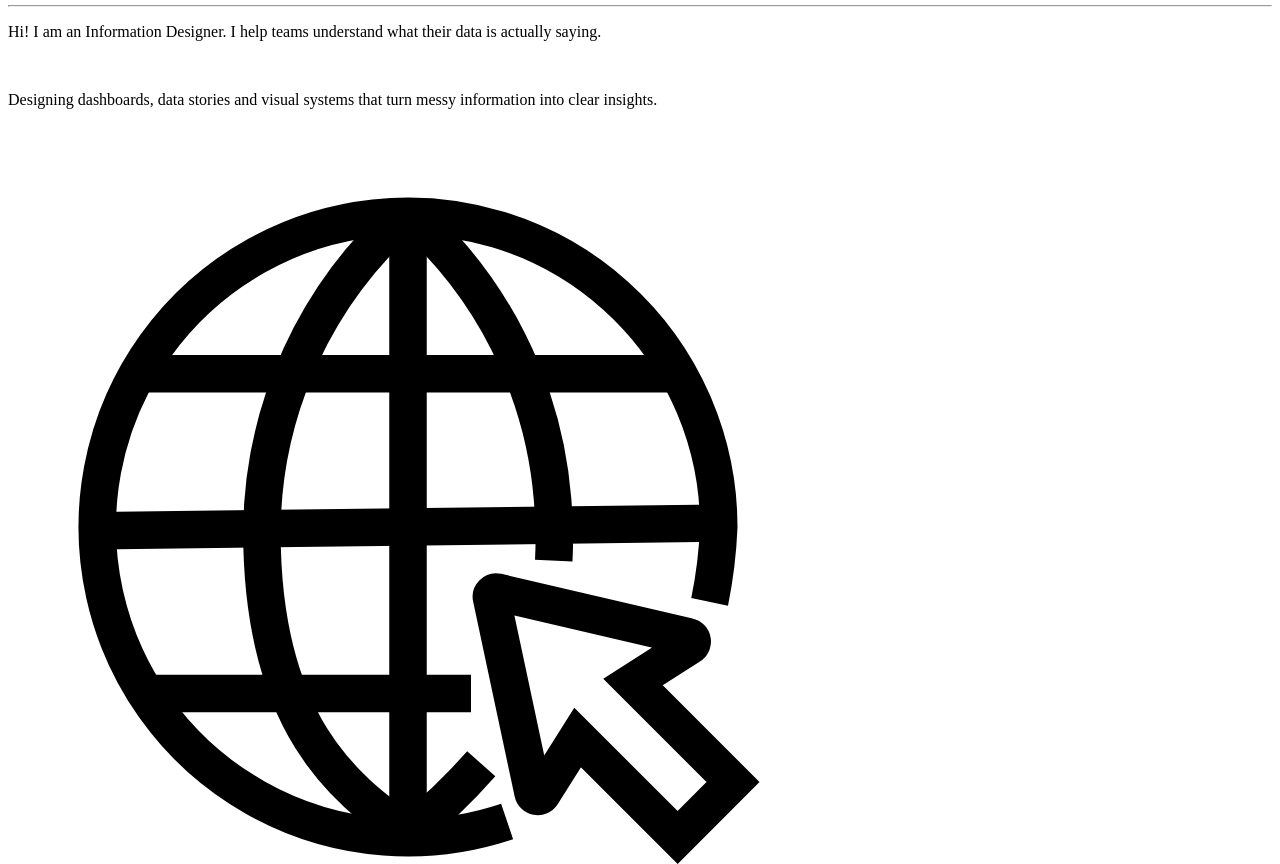
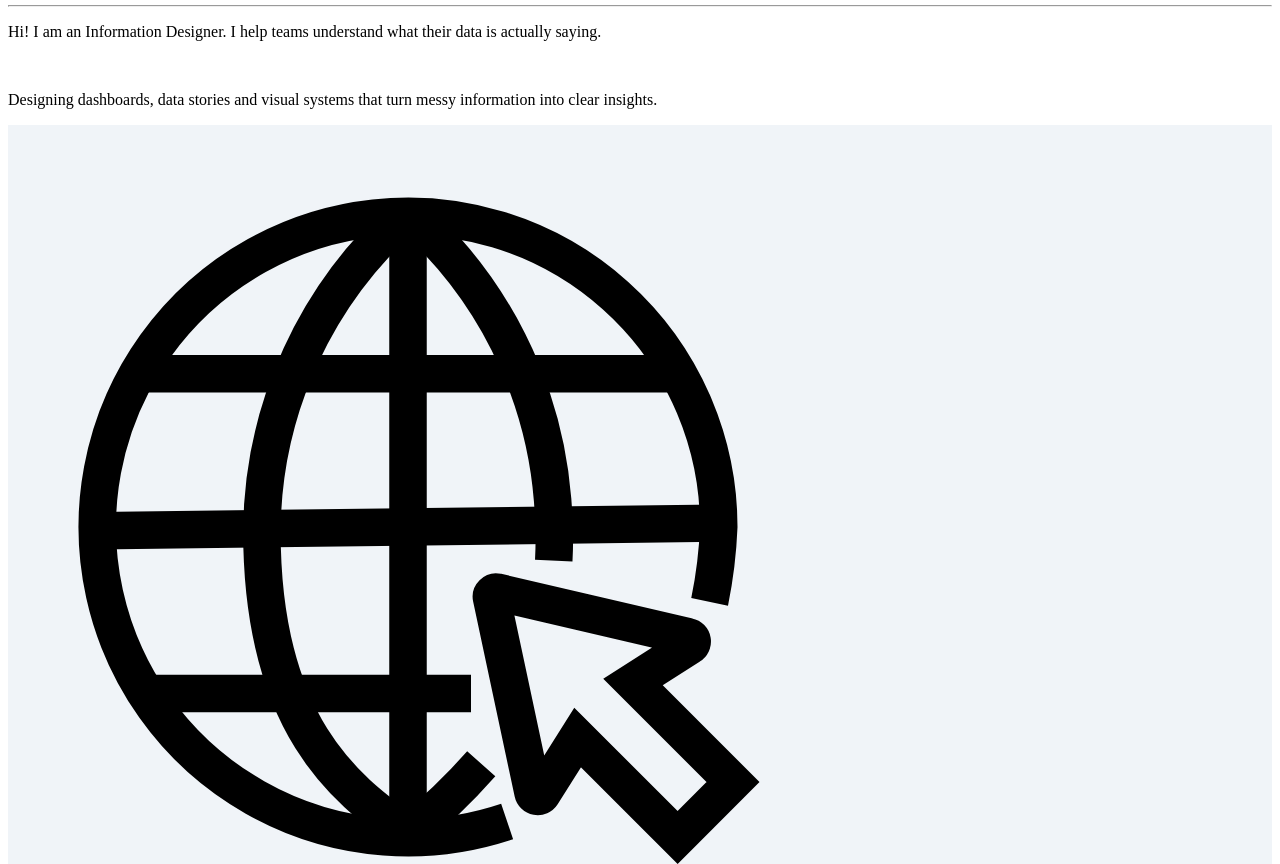
Before and after one commit to asingh44878/homepage, a plain HTML site: page aman-singh-homepage.html in a window 1280 px wide. Shown: the part 369-1233 px from the top of the page. Drawn offline with Linux system fonts and the light colour scheme.

Commit message:
testing-css

```diff
--- a/aman-singh-homepage.css
+++ b/aman-singh-homepage.css
@@ -24,3 +24,11 @@
   margin-bottom: 8px;
   margin-top: 0px;
 }
+
+.social {
+  background-color: #f0f4f8;
+  display: -moz-grid;
+  justify-content: center;
+  align-items: center;
+  min-height: 10vh;
+}
```
